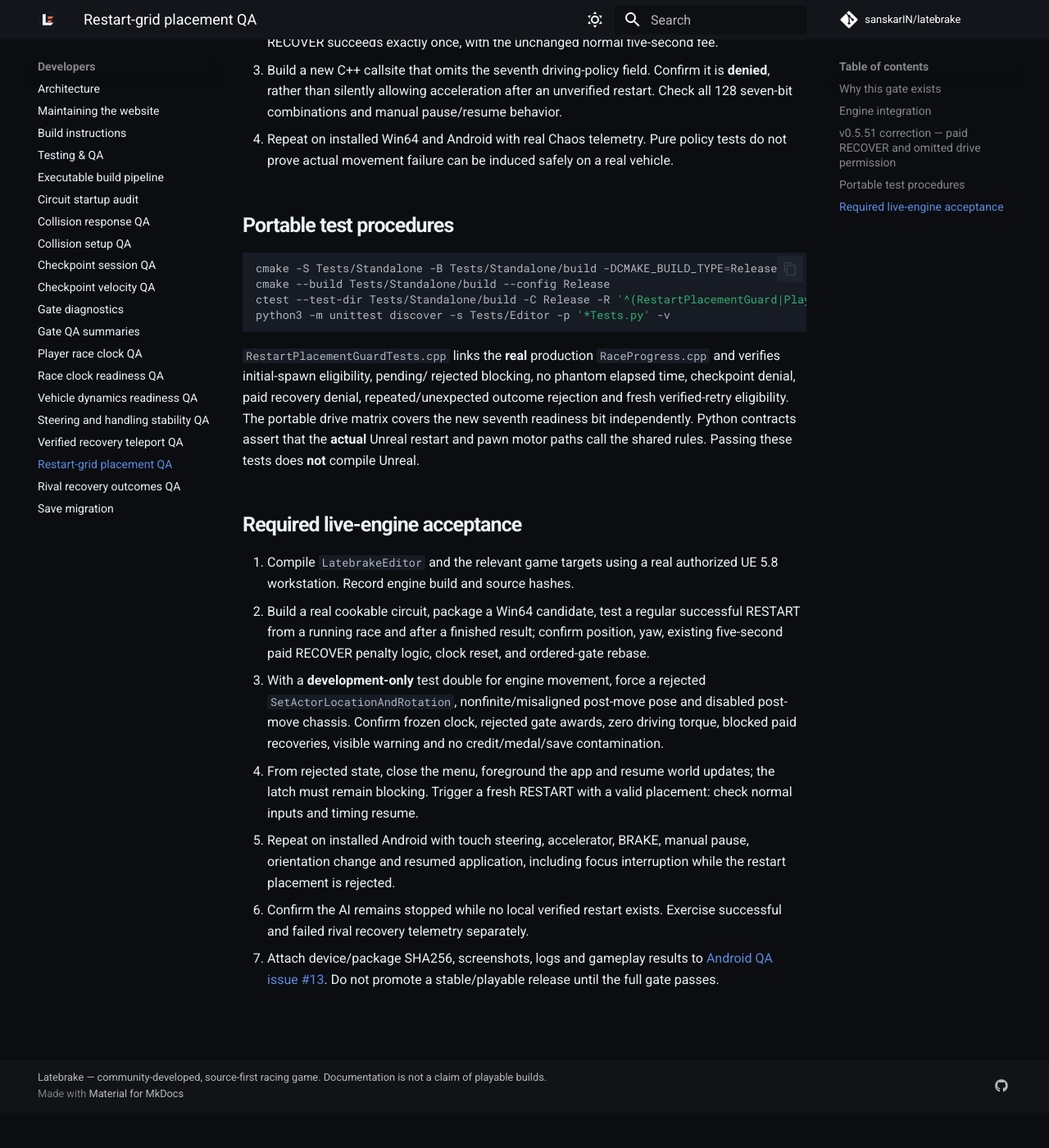
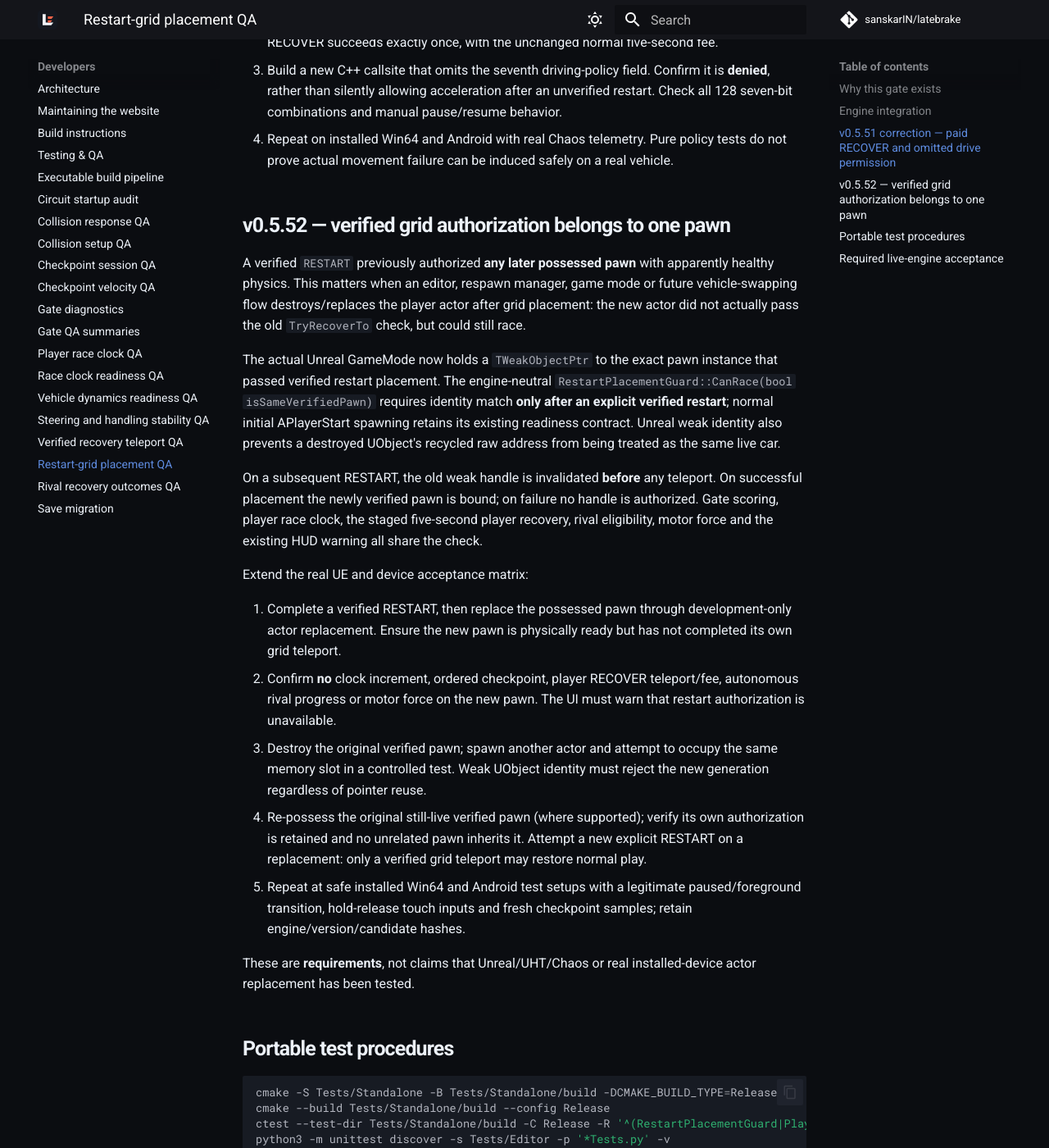
Before and after one commit to sanskarIN/latebrake, an MkDocs documentation site: the page built from docs/RESTART_PLACEMENT_QA.md, in a window 1280 px wide and 1400 px high, scrolled down 2053 px. Shown: the whole window at 82% size. Built offline with MkDocs 1.6.1 and Material for MkDocs 9.7.7, drawn with Linux system fonts in a browser that asks for light colours; comment, search, counter and statistics services are not loaded; before the commit the page ends 3410 px from its top, so only the background shows below that.

Commit message:
fix(racing): scope verified restart placement to its original pawn (#132)
Use generation-aware weak Unreal player identity for verified RESTART authorization; deny replaced pawns race clock, gates, paid recovery and motor force until a fresh verified restart. Extend RaceProgress-linked C++20 tests, Unreal binding contracts and installed QA docs.

````diff
--- a/docs/RESTART_PLACEMENT_QA.md
+++ b/docs/RESTART_PLACEMENT_QA.md
@@ -92,6 +92,50 @@ Required QA additions:
    Pure policy tests do not prove actual movement failure can be
    induced safely on a real vehicle.
 
+## v0.5.52 — verified grid authorization belongs to one pawn
+
+A verified `RESTART` previously authorized **any later possessed pawn**
+with apparently healthy physics. This matters when an editor, respawn
+manager, game mode or future vehicle-swapping flow destroys/replaces the
+player actor after grid placement: the new actor did not actually pass
+the old `TryRecoverTo` check, but could still race.
+
+The actual Unreal GameMode now holds a `TWeakObjectPtr` to the exact
+pawn instance that passed verified restart placement. The
+engine-neutral `RestartPlacementGuard::CanRace(bool isSameVerifiedPawn)`
+requires identity match **only after an explicit verified restart**;
+normal initial APlayerStart spawning retains its existing readiness
+contract. Unreal weak identity also prevents a destroyed UObject's
+recycled raw address from being treated as the same live car.
+
+On a subsequent RESTART, the old weak handle is invalidated **before**
+any teleport. On successful placement the newly verified pawn is bound;
+on failure no handle is authorized. Gate scoring, player race clock,
+the staged five-second player recovery, rival eligibility, motor force
+and the existing HUD warning all share the check.
+
+Extend the real UE and device acceptance matrix:
+
+1. Complete a verified RESTART, then replace the possessed pawn through
+   development-only actor replacement. Ensure the new pawn is physically
+   ready but has not completed its own grid teleport.
+2. Confirm **no** clock increment, ordered checkpoint, player RECOVER
+   teleport/fee, autonomous rival progress or motor force on the new
+   pawn. The UI must warn that restart authorization is unavailable.
+3. Destroy the original verified pawn; spawn another actor and attempt
+   to occupy the same memory slot in a controlled test. Weak UObject
+   identity must reject the new generation regardless of pointer reuse.
+4. Re-possess the original still-live verified pawn (where supported);
+   verify its own authorization is retained and no unrelated pawn
+   inherits it. Attempt a new explicit RESTART on a replacement:
+   only a verified grid teleport may restore normal play.
+5. Repeat at safe installed Win64 and Android test setups with a
+   legitimate paused/foreground transition, hold-release touch inputs
+   and fresh checkpoint samples; retain engine/version/candidate hashes.
+
+These are **requirements**, not claims that Unreal/UHT/Chaos or real
+installed-device actor replacement has been tested.
+
 ## Portable test procedures
 
 ```sh
````
Also changed, not shown: docs/ROADMAP.md (+1 -0 lines), docs/STATUS.md (+7 -0 lines), 6 other files.
